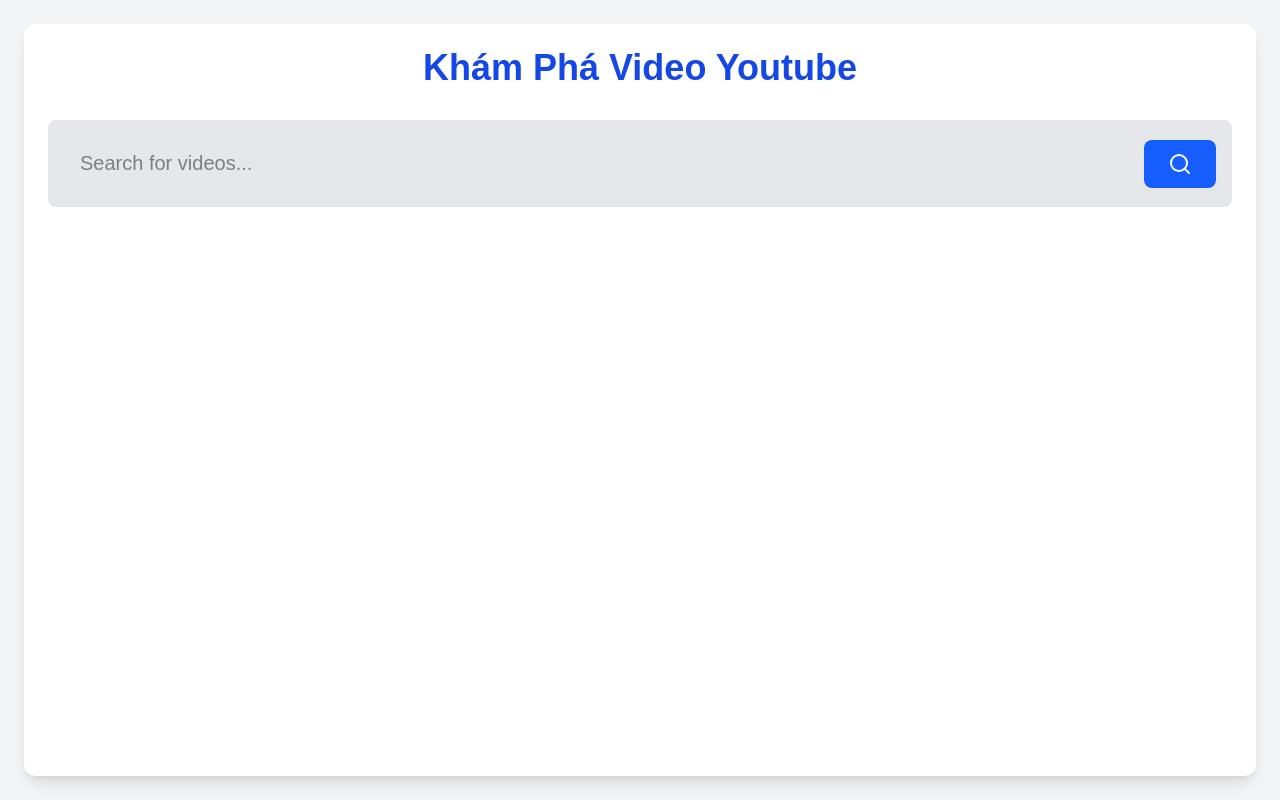
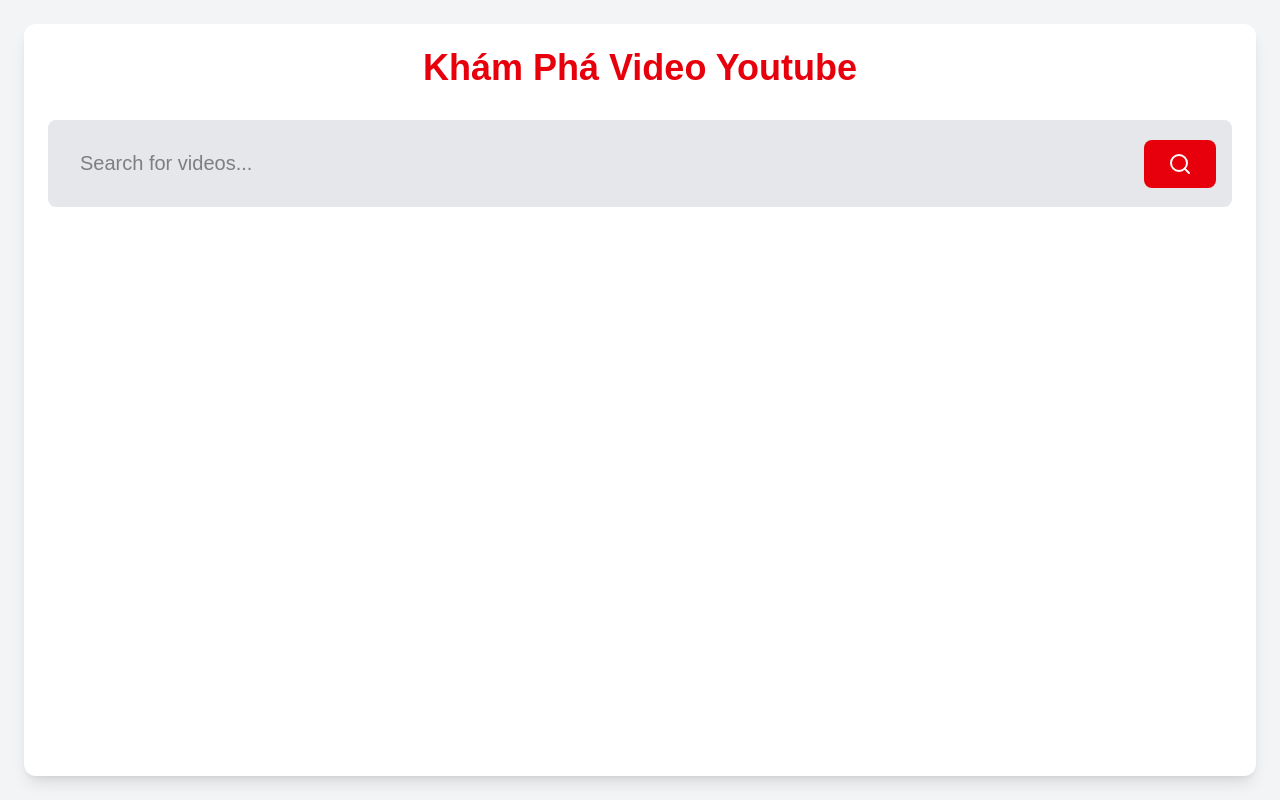
Before and after one commit to mtlee26/eye-tracking, a Next.js app in the folder frontend/: page /WatchVideo in a window 1280 px wide. Built offline with nearby package versions, Linux system fonts and the light colour scheme.

Commit message:
new youtube

```diff
--- a/frontend/src/app/WatchVideo/page.tsx
+++ b/frontend/src/app/WatchVideo/page.tsx
@@ -1,7 +1,6 @@
-
 "use client"
 
-import { useState, useEffect } from "react";
+import { useState, useEffect, useRef } from "react";
 import axios from "axios";
 import { Search } from "lucide-react";
 import { motion } from "framer-motion";
@@ -24,7 +23,6 @@ interface VideoLessonType {
   title: string;
   thumbnail: string;
   channel: string;
-  // duration: string;
 }
 
 export default function VideoLearning() {
@@ -50,13 +48,23 @@ export default function VideoLearning() {
   const debouncedInput = useDebounce(searchInput, 300);
   const API_KEY = "AIzaSyBOFUcW7CR8Go_Q0Yls0auFN97RwTQxPv0";
 
-  // Load recent videos from localStorage on mount
   useEffect(() => {
-    const storedVideos = localStorage.getItem('recentVideos');
+    const storedVideos = localStorage.getItem("recentVideos");
     if (storedVideos) {
       setRecentVideos(JSON.parse(storedVideos));
     }
   }, []);
+
+  useEffect(() => {
+    if (debouncedInput.trim() === "") {
+      setVideoLessons([]);
+      setSearchQuery("");
+      return;
+    }
+
+    setSearchQuery(debouncedInput);
+    fetchVideos(debouncedInput);
+  }, [debouncedInput]);
 
   const fetchVideos = async (query: string) => {
     try {
@@ -72,20 +80,23 @@ export default function VideoLearning() {
       });
 
       const data = response.data as YouTubeAPIResponse;
-      const recentVideoIds = new Set(recentVideos.map(video => video.id));
+      const recentVideoIds = new Set(recentVideos.map((video) => video.id));
       const videos = data.items
-        .filter(item => !recentVideoIds.has(item.id.videoId)) // Exclude videos in recentVideos
+        .filter((item) => !recentVideoIds.has(item.id.videoId))
         .map((item) => ({
           id: item.id.videoId,
           title: item.snippet.title,
           thumbnail: item.snippet.thumbnails.medium.url,
           channel: item.snippet.channelTitle,
-
         }));
 
       setVideoLessons(videos);
     } catch (error) {
       console.error("Lỗi khi lấy video từ YouTube:", error);
+      // if (axios.isAxiosError(error)) {
+      //   console.error("Response data:", error.response?.data);
+      //   console.error("Status:", error.response?.status);
+      // }
     } finally {
       setLoading(false);
     }
@@ -93,28 +104,28 @@ export default function VideoLearning() {
 
   const handleSearch = (e: React.FormEvent) => {
     e.preventDefault();
-    if (searchInput.trim() === "") return;
-
-    setSearchQuery(searchInput);
-    fetchVideos(searchInput);
+    // No need to call fetchVideos here, handled by useEffect
   };
 
   const handleVideoClick = (lesson: VideoLessonType) => {
     setSelectedVideoId(lesson.id);
 
-    // Update recent videos
     const updatedRecent = [
       lesson,
-      ...recentVideos.filter(v => v.id !== lesson.id)
-    ].slice(0, 10); // Keep only last 10 videos
-
+      ...recentVideos.filter((v) => v.id !== lesson.id),
+    ].slice(0, 10);
     setRecentVideos(updatedRecent);
-    localStorage.setItem('recentVideos', JSON.stringify(updatedRecent));
+    localStorage.setItem("recentVideos", JSON.stringify(updatedRecent));
   };
 
   const closeModal = () => {
     setSelectedVideoId(null);
   };
+
+  const [hoveredElement, setHoveredElement] = useState<string | null>(null);
+  const [progress, setProgress] = useState<Record<string, number>>({});
+  const AUTO_CLICK_DELAY = 2000; // 3 seconds
+  const intervalRef = useRef<NodeJS.Timeout | null>(null);
 
   const selectKey = (char: string) => {
     setSearchInput((prev) => prev + char);
@@ -128,71 +139,186 @@ export default function VideoLearning() {
     setShowKeyboard(false);
   };
 
+  useEffect(() => {
+    if (!hoveredElement) {
+      if (intervalRef.current) {
+        clearInterval(intervalRef.current);
+        intervalRef.current = null;
+      }
+      setProgress({});
+      return;
+    }
+
+    const startTime = Date.now();
+    intervalRef.current = setInterval(() => {
+      const elapsed = Date.now() - startTime;
+      const progressPercent = (elapsed / AUTO_CLICK_DELAY) * 100;
+      setProgress((prev) => ({
+        ...prev,
+        [hoveredElement]: Math.min(progressPercent, 100),
+      }));
+
+      if (elapsed >= AUTO_CLICK_DELAY) {
+        if (hoveredElement === "searchInput") {
+          setShowKeyboard(true); // Auto-open keyboard when hovering input
+        } else if (hoveredElement === "searchButton") {
+          handleSearch(new Event("submit") as any); // Auto-submit form
+        } else if (hoveredElement === "delete") {
+          deleteKey();
+        } else if (hoveredElement === "close") {
+          closeKeyboard();
+        } else {
+          selectKey(hoveredElement === "Space" ? " " : hoveredElement);
+        }
+        if (intervalRef.current) {
+          clearInterval(intervalRef.current);
+          intervalRef.current = null;
+        }
+        setProgress((prev) => ({ ...prev, [hoveredElement]: 0 }));
+        setHoveredElement(null);
+      }
+    }, 50);
+
+    return () => {
+      if (intervalRef.current) {
+        clearInterval(intervalRef.current);
+        intervalRef.current = null;
+      }
+    };
+  }, [hoveredElement]);
+
   return (
     <div className="flex min-h-screen bg-gray-100 p-6">
       <div className="flex-1 bg-white rounded-xl shadow-lg p-6">
-        <h1 className="text-4xl font-bold text-blue-700 mb-8 text-center">
+        <h1 className="text-4xl font-bold text-red-600 mb-8 text-center">
           Khám Phá Video Youtube
         </h1>
 
         <form onSubmit={handleSearch} className="mb-6 space-y-4">
-          <label htmlFor="search" className="sr-only">Search Videos</label>
+          <label htmlFor="search" className="sr-only">
+            Search Videos
+          </label>
           <div className="flex items-center bg-gray-200 rounded-lg p-4 space-x-4">
+            <div className="relative flex-1">
               <input
                 id="search"
                 type="text"
                 value={searchInput}
                 onClick={() => setShowKeyboard(true)}
                 onChange={(e) => setSearchInput(e.target.value)}
+                onMouseEnter={() => setHoveredElement("searchInput")}
+                onMouseLeave={() => setHoveredElement(null)}
                 placeholder="Search for videos..."
-              className="flex-1 text-lg bg-transparent outline-none px-4 py-3 hover:scale-105 hover:bg-gray-300 transition-transform duration-300"
+                className="flex-1 text-lg bg-transparent outline-none px-4 py-3 hover:scale-105 hover:bg-gray-300 transition-transform duration-300 w-full"
                 style={{ fontSize: "1.25rem" }}
               />
+              {hoveredElement === "searchInput" && (
+                <div
+                  className="absolute bottom-0 left-0 h-1 bg-blue-500 transition-all duration-50"
+                  style={{
+                    width: `${progress["searchInput"] || 0}%`,
+                  }}
+                />
+              )}
+            </div>
+            <div className="relative">
               <button
                 type="submit"
-              className="bg-blue-600 hover:bg-blue-700 hover:scale-110 text-white px-6 py-3 rounded-lg text-lg transition-transform duration-300"
+                onMouseEnter={() => setHoveredElement("searchButton")}
+                onMouseLeave={() => setHoveredElement(null)}
+                className="bg-red-600 hover:bg-red-700 hover:scale-110 text-white px-6 py-3 rounded-lg text-lg transition-transform duration-300"
               >
                 <Search size={24} />
               </button>
+              {hoveredElement === "searchButton" && (
+                <div
+                  className="absolute bottom-0 left-0 h-1 bg-blue-500 transition-all duration-50"
+                  style={{
+                    width: `${progress["searchButton"] || 0}%`,
+                  }}
+                />
+              )}
+            </div>
           </div>
 
           {showKeyboard && (
             <div className="fixed bottom-10 left-0 right-0 bg-gray-800 p-4 rounded-lg shadow-lg grid grid-cols-10 gap-2">
-              {"abcdefghijklmnopqrstuvwxyz ".split("").map((char, index) => (
+              {"abcdefghijklmnopqrstuvwxyz ".split("").map((char, indexkb) => (
+                <div
+                  key={`key-${indexkb}`}
+                  className="relative"
+                  onMouseEnter={() =>
+                    setHoveredElement(char === " " ? "Space" : char)
+                  }
+                  onMouseLeave={() => setHoveredElement(null)}
+                >
                   <button
-                  key={`key-${index}`}
-                  className="p-4 bg-gray-600 text-white rounded-lg hover:bg-gray-500 hover:scale-105 transition-transform duration-300"
+                    className="p-4 bg-gray-600 text-white rounded-lg hover:bg-gray-500 hover:scale-105 transition-transform duration-300 w-full"
                     onClick={() => selectKey(char)}
                   >
                     {char === " " ? "Space" : char}
                   </button>
+                  {hoveredElement === (char === " " ? "Space" : char) && (
+                    <div
+                      className="absolute bottom-0 left-0 h-1 bg-blue-500 transition-all duration-50"
+                      style={{
+                        width: `${progress[char === " " ? "Space" : char] || 0}%`,
+                      }}
+                    />
+                  )}
+                </div>
               ))}
+              <div
+                className="relative"
+                onMouseEnter={() => setHoveredElement("delete")}
+                onMouseLeave={() => setHoveredElement(null)}
+              >
                 <button
-                key="delete"
-                className="p-4 bg-yellow-600 text-white rounded-lg hover:bg-yellow-500 hover:scale-105 transition-transform duration-300"
+                  className="p-4 bg-yellow-600 text-white rounded-lg hover:bg-yellow-500 hover:scale-105 transition-transform duration-300 w-full"
                   onClick={deleteKey}
                 >
                   Xóa
                 </button>
+                {hoveredElement === "delete" && (
+                  <div
+                    className="absolute bottom-0 left-0 h-1 bg-blue-500 transition-all duration-50"
+                    style={{
+                      width: `${progress["delete"] || 0}%`,
+                    }}
+                  />
+                )}
+              </div>
+              <div
+                className="relative"
+                onMouseEnter={() => setHoveredElement("close")}
+                onMouseLeave={() => setHoveredElement(null)}
+              >
                 <button
-                key="close"
-                className="p-4 bg-red-600 text-white rounded-lg hover:bg-red-500 hover:scale-105 transition-transform duration-300"
+                  className="p-4 bg-red-600 text-white rounded-lg hover:bg-red-500 hover:scale-105 transition-transform duration-300 w-full"
                   onClick={closeKeyboard}
                 >
                   Đóng
                 </button>
+                {hoveredElement === "close" && (
+                  <div
+                    className="absolute bottom-0 left-0 h-1 bg-blue-500 transition-all duration-50"
+                    style={{
+                      width: `${progress["close"] || 0}%`,
+                    }}
+                  />
+                )}
+              </div>
             </div>
           )}
 
           {suggestions.length > 0 && (
             <ul className="bg-white border rounded mt-2 shadow text-lg max-h-64 overflow-auto">
-              {suggestions.map((s, index) => (
+              {suggestions.map((s, indexsg) => (
                 <li
-                  key={`suggestion-${index}`}
+                  key={`suggestion-${indexsg}`}
                   onClick={() => {
                     setSearchInput(s);
                     setSearchQuery(s);
-                    fetchVideos(s);
                   }}
                   className="cursor-pointer px-6 py-4 hover:bg-blue-100 hover:scale-105 transition-transform duration-300"
                 >
@@ -207,10 +333,14 @@ export default function VideoLearning() {
           <div>
             {videoLessons.length > 0 && searchQuery && (
               <div className="mb-6">
-                <h2 className="text-2xl font-semibold text-gray-700 mb-4">Search Results</h2>
+                <h2 className="text-2xl font-semibold text-gray-700 mb-4">
+                  Search Results
+                </h2>
                 <div className="grid grid-cols-1 sm:grid-cols-2 md:grid-cols-3 lg:grid-cols-4 gap-6">
                   {loading ? (
-                    <div className="text-center text-gray-600 text-xl col-span-full">Đang tải video...</div>
+                    <div className="text-center text-gray-600 text-xl col-span-full">
+                      Đang tải video...
+                    </div>
                   ) : (
                     videoLessons.map((lesson) => (
                       <div
@@ -224,9 +354,10 @@ export default function VideoLearning() {
                           className="w-full h-48 object-cover rounded-t-lg"
                         />
                         <div className="p-4">
-                          <h3 className="text-xl font-semibold text-blue-700">{lesson.title}</h3>
+                          <h3 className="text-xl font-semibold text-blue-700">
+                            {lesson.title}
+                          </h3>
                           <p className="text-sm text-gray-600">{lesson.channel}</p>
-
                         </div>
                       </div>
                     ))
@@ -237,7 +368,9 @@ export default function VideoLearning() {
 
             {recentVideos.length > 0 && (
               <div className="mb-6">
-                <h2 className="text-2xl font-semibold text-gray-700 mb-4">Recently Watched</h2>
+                <h2 className="text-2xl font-semibold text-gray-700 mb-4">
+                  Recently Watched
+                </h2>
                 <div className="grid grid-cols-1 sm:grid-cols-2 md:grid-cols-3 lg:grid-cols-4 gap-6">
                   {recentVideos.map((lesson) => (
                     <div
@@ -251,9 +384,10 @@ export default function VideoLearning() {
                         className="w-full h-48 object-cover rounded-t-lg"
                       />
                       <div className="p-4">
-                        <h3 className="text-xl font-semibold text-blue-700">{lesson.title}</h3>
+                        <h3 className="text-xl font-semibold text-blue-700">
+                          {lesson.title}
+                        </h3>
                         <p className="text-sm text-gray-600">{lesson.channel}</p>
-
                       </div>
                     </div>
                   ))}
```
Lines whose indentation alone changed are shown as unchanged.
